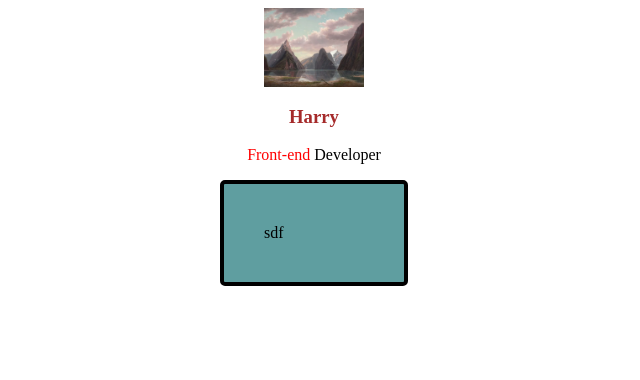
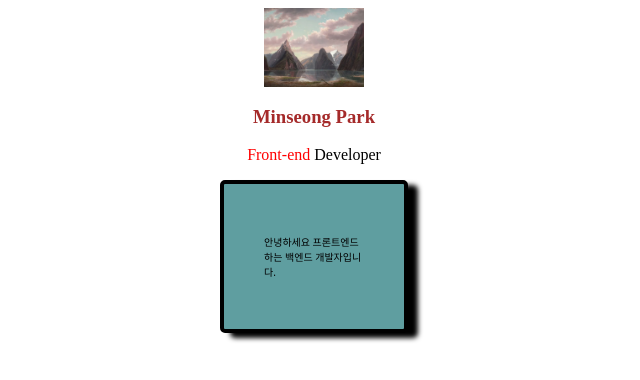
Before and after one commit to pminsung12/html-css-all-in-one, a plain HTML site: page index.html in a window 1280 px wide. Shown: the whole page, without its empty margins (326-966 px from the left). Drawn offline with Linux system fonts and the light colour scheme.

Commit message:
[style] div style

```diff
--- a/css/main.css
+++ b/css/main.css
@@ -8,13 +8,14 @@
 }
 
 .title {
-  font-family: "gulim";
+  font-family: "Times New Roman", Times, serif;
   color: brown;
   text-align: center;
 }
 
 .content {
   text-align: center;
+  font-family: "Times New Roman", Times, serif;
 }
 
 .box {
@@ -27,4 +28,8 @@
   display: block;
   margin-left: auto;
   margin-right: auto;
+  font-size: 10px;
+  font-family: system-ui, -apple-system, BlinkMacSystemFont, "Segoe UI", Roboto,
+    Oxygen, Ubuntu, Cantarell, "Open Sans", "Helvetica Neue", sans-serif;
+  box-shadow: 10px 5px 5px black;
 }
--- a/index.html
+++ b/index.html
@@ -9,8 +9,10 @@
 
 
     <img src="a.png" class="profile";" />
-    <h3 class="title">Harry</h3>
+    <h3 class="title">Minseong Park</h3>
     <p class="content"><span style="color: red;">Front-end</span> Developer</p>
-    <div class="box">sdf</div>
+    <div class="box">
+      <p>안녕하세요 프론트엔드하는 백엔드 개발자입니다.</p>
+    </div>
 
 </html>
```
